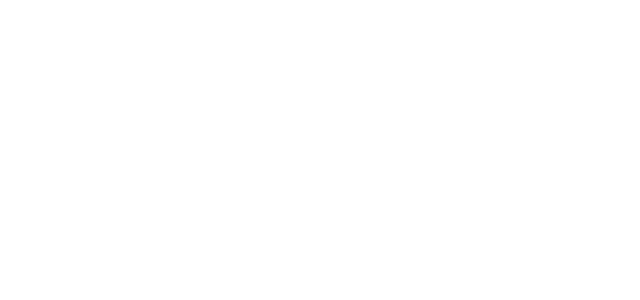
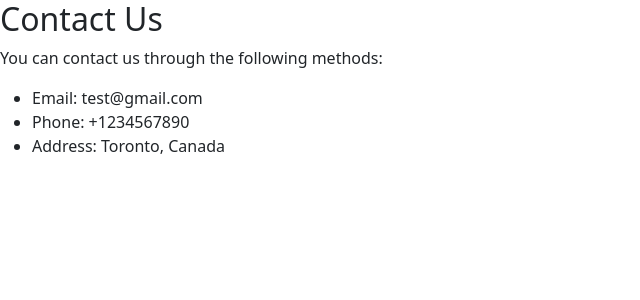
Before and after one commit to parthvekariya98/blog_demo_full_stack, a React (Create React App) app in the folder blogs_demo_full_stack/: page /contact in a window 1280 px wide. Before the commit this address had no page. Shown: the top 300 px of the page, without its empty margins (0-640 px from the left). Built offline with nearby package versions, Linux system fonts and the light colour scheme.

Commit message:
- added about us and contact us pages with routes

```diff
--- a/blogs_demo_full_stack/src/App.js
+++ b/blogs_demo_full_stack/src/App.js
@@ -1,6 +1,8 @@
 import React from 'react';
 import { BrowserRouter, Routes, Route } from 'react-router-dom';
+import About from './components/About';
 import BlogDetails from './components/BlogDetails';
+import Contact from './components/Contact';
 import Dashboard from './components/Dashboard';
 import Login from './components/Login';
 import Signup from './components/Signup';
@@ -14,6 +16,8 @@ const App = () => {
         <Route path="/signup" element={<Signup />} />
         <Route path="/dashboard" element={<Dashboard />} />
         <Route path="/blogdetails/:id" element={<BlogDetails />} />
+        <Route path='/about' element={<About />} />
+        <Route path='/contact' element={<Contact />} />
       </Routes>
     </BrowserRouter>
   );
--- /dev/null
+++ b/blogs_demo_full_stack/src/components/About.js
@@ -0,0 +1,12 @@
+import React from 'react';
+
+const AboutUs = () => {
+    return (
+        <div>
+            <h2>About Us</h2>
+            <p>This is the About Us page. Welcome to our blog!</p>
+        </div>
+    );
+};
+
+export default AboutUs;
--- /dev/null
+++ b/blogs_demo_full_stack/src/components/Contact.js
@@ -0,0 +1,17 @@
+import React from 'react';
+
+const Contact = () => {
+    return (
+        <div>
+            <h2>Contact Us</h2>
+            <p>You can contact us through the following methods:</p>
+            <ul>
+                <li>Email: test@gmail.com</li>
+                <li>Phone: +1234567890</li>
+                <li>Address: Toronto, Canada</li>
+            </ul>
+        </div>
+    );
+};
+
+export default Contact;
```
